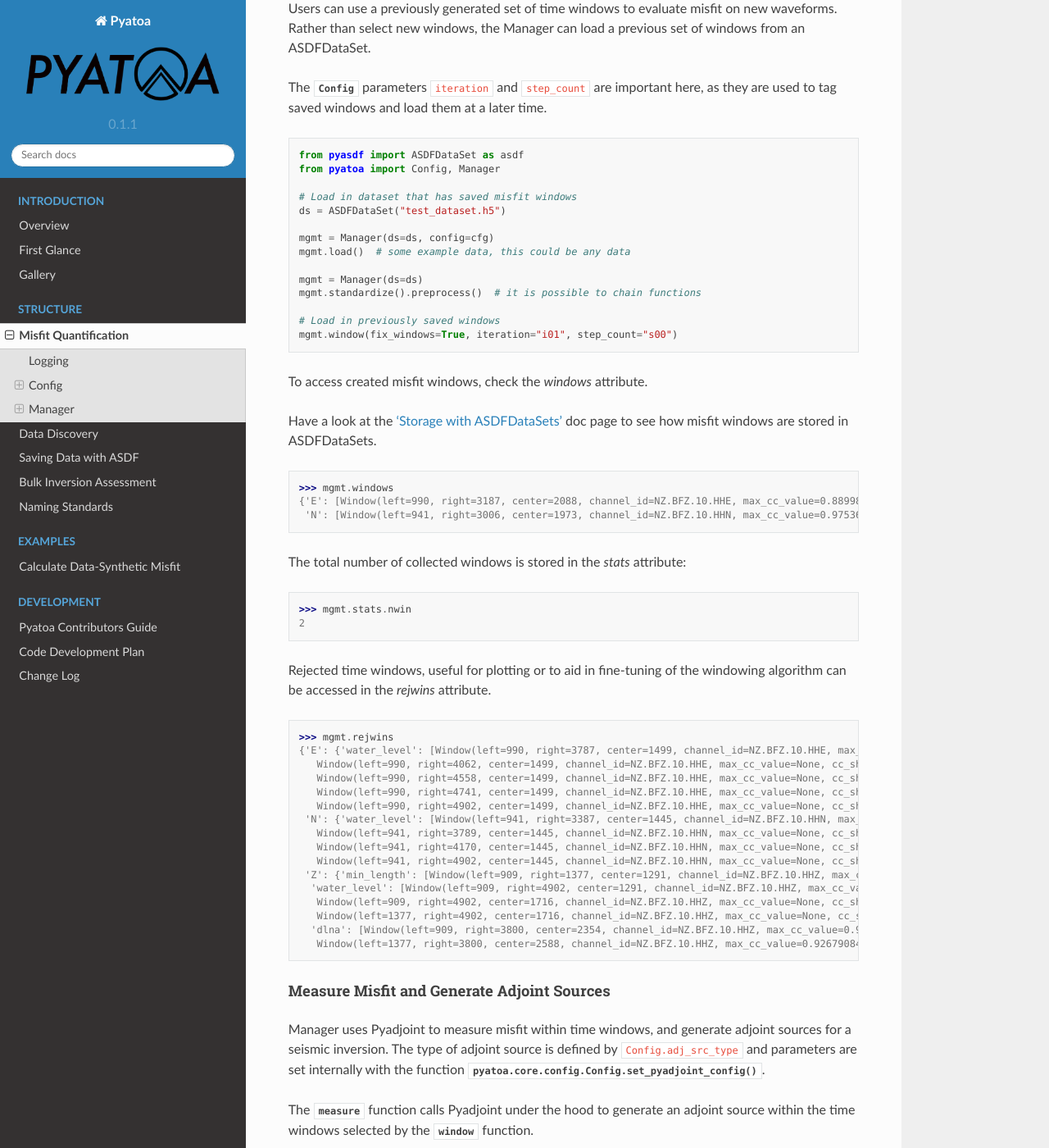
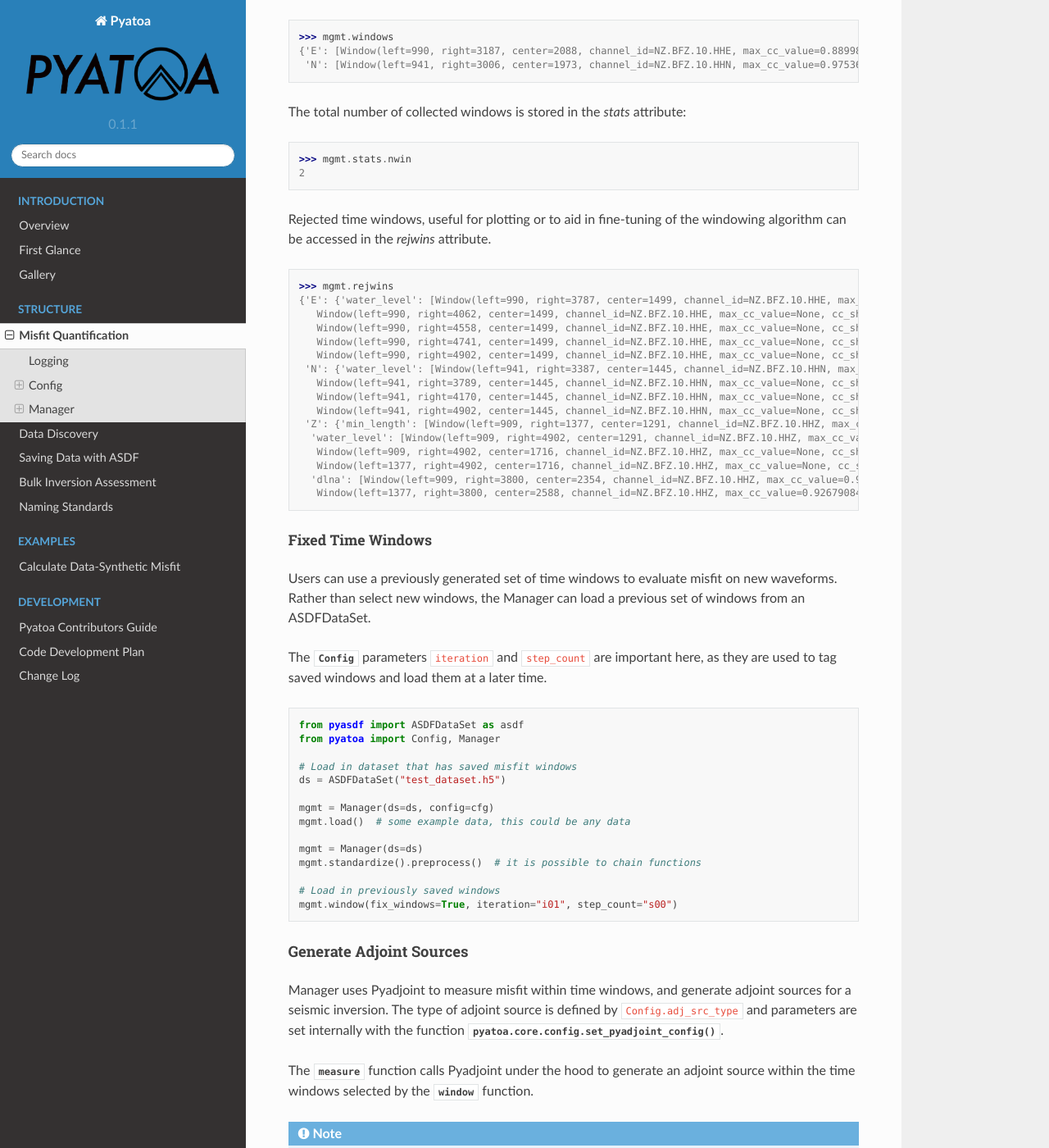
Before and after one commit to adjtomo/pyatoa, a Sphinx documentation site: the page built from docs/misfit.rst, in a window 1280 px wide and 1400 px high, scrolled down 8128 px. Shown: the whole window at 82% size. Built offline with Sphinx 7.4.7 and the Read the Docs theme 2.0.0, drawn with Linux system fonts in a browser that asks for light colours; pages that are not in the unit, such as notebooks, are missing from menus; some of the changed lines change nothing that is shown; some of the changed text lies outside the part shown.

Commit message:
fixing typos misfit doc page

```diff
--- a/docs/misfit.rst
+++ b/docs/misfit.rst
@@ -20,7 +20,7 @@
 
 An example of logging to stdout during misfit quantification:
 
-.. parsed-literal::
+.. code-block:: text
 
     [2022-03-03 11:01:32] - pyatoa - INFO: preprocessing observation data
     [2022-03-03 11:01:32] - pyatoa - INFO: adjusting taper to cover time offset -20.0
@@ -91,7 +91,7 @@
 
     cfg.write(write_to="config.yaml", fmt="yaml")
 
-See the `'Storage with ASDFDataSets' <storage.html>`__ doc page to see how
+See the `Saving data with ASDF <storage.html>`__ doc page to see how
 the Config object is written to ASDFDataSets.
 
 
@@ -124,7 +124,7 @@
 +++++++++++++
 
 The ``observed_tag`` and ``synthetic_tag`` parameters are used to save waveforms
-in ASDFDataSets. See the `'Storage with ASDFDataSets' <storage.html>`__ doc page
+in ASDFDataSets. See the `Saving data with ASDF <storage.html>`__ doc page
 to see how to access waveforms within an ASDFDatASet.
 
 The `synthetic_tag` distinguishes which model they were
@@ -148,16 +148,14 @@
 `Pyflex Config <http://adjtomo.github.io/pyflex/#config-object>`__ and
 `Pyadjoint Config
 <https://github.com/krischer/pyadjoint/blob/master/src/pyadjoint/config.py>`__
-objects.
-
-Valid parameters of those :class:`Config <pyatoa.core.config.Config>` objects
+objects. Valid parameters of those :class:`Config <pyatoa.core.config.Config>` objects
 can be passed directly to Config.
 
 The ``pyflex_preset`` and ``adj_src_type`` parameter lets the User define the
 misfit function.
 
-Click here for available `pyflex_preset <https://github.com/adjtomo/pyatoa/blob/master/pyatoa/plugins/pyflex_presets.py>`__
-Click here for available `adj_src_types <http://adjtomo.github.io/pyadjoint/adjoint_sources/index.html>`__
+- `Click here to see available Pyflex presets <https://github.com/adjtomo/pyatoa/blob/master/pyatoa/plugins/pyflex_presets.py>`__
+- `Click here to see available adjoint source types <http://adjtomo.github.io/pyadjoint/adjoint_sources/index.html>`__
 
 .. code:: python
 
@@ -240,7 +238,7 @@
 
 
 The load function is also used to load previously saved data from an
-ASDFDataSet. See the `'Storage with ASDFDataSets' <storage.html>`__ doc page for
+ASDFDataSet. See the `Saving data with ASDF <storage.html>`__ doc page for
 more information.
 
 
@@ -362,8 +360,8 @@
 - :meth:`window <pyatoa.core.manager.Manager.window>`: generate misfit windows based on preprocessed data
 - :meth:`measure <pyatoa.core.manager.Manager.measure>`: calculate misfit and generate adjoint sources for given windows
 
-Standardize
-+++++++++++
+Standardize Time Series
+++++++++++++++++++++++++
 
 Oftentimes, observed and synthetic waveforms will differ in sampling rate,
 start and end time. The
@@ -380,8 +378,8 @@
     trace, as it is assumed that the adjoint source resulting from the
     processing will require the same time array as the synthetics.
 
-Preprocess
-++++++++++
+Preprocess Waveforms
++++++++++++++++++++++
 
 The :meth:`preprocess <pyatoa.core.manager.Manager.preprocess>` function
 involves detrending and filtering, with additional instrument response removal
@@ -445,9 +443,9 @@
 
 Pyatoa uses Pyflex to window observed and synthetic waveforms. Windowing
 parameters are stored in ``Config.pyflex_config`` and is set internally via
-the function :meth:`pyatoa.core.config.Config.set_pyflex_config`
+the function :meth:`pyatoa.core.config.set_pyflex_config`
 
-Under the hood, the :meth:`window <pyatoa.core.mananger.Manager.window>` calls
+Under the hood, the :meth:`window <pyatoa.core.manager.Manager.window>` calls
 the Pylex package to generate misfit windows for the two waveforms ``st_obs``
 and ``st_syn``.
 
@@ -456,37 +454,9 @@
 
     mgmt.window()
 
-Fixed Time Windows
-...................
-
-Users can use a previously generated set of time windows to evaluate
-misfit on new waveforms. Rather than select new windows, the Manager can load
-a previous set of windows from an ASDFDataSet.
-
-The :class:`Config <pyatoa.core.config.Config>` parameters ``iteration`` and
-``step_count`` are important here, as they are used to tag saved windows and
-load them at a later time.
-
-.. code:: python
-
-    from pyasdf import ASDFDataSet as asdf
-    from pyatoa import Config, Manager
-
-    # Load in dataset that has saved misfit windows
-    ds = ASDFDataSet("test_dataset.h5")
-
-    mgmt = Manager(ds=ds, config=cfg)
-    mgmt.load()  # some example data, this could be any data
-
-    mgmt = Manager(ds=ds)
-    mgmt.standardize().preprocess()  # it is possible to chain functions
-
-    # Load in previously saved windows
-    mgmt.window(fix_windows=True, iteration="i01", step_count="s00")
-
 To access created misfit windows, check the `windows` attribute.
 
-Have a look at the `'Storage with ASDFDataSets' <storage.html>`__ doc page to
+Have a look at the `Saving data with ASDF <storage.html>`__ doc page to
 see how misfit windows are stored in ASDFDataSets.
 
 .. code:: python
@@ -526,22 +496,51 @@
       'dlna': [Window(left=909, right=3800, center=2354, channel_id=NZ.BFZ.10.HHZ, max_cc_value=0.9101699760469617, cc_shift=85, dlnA=-1.3118583378421544),
        Window(left=1377, right=3800, center=2588, channel_id=NZ.BFZ.10.HHZ, max_cc_value=0.9267908457090609, cc_shift=86, dlnA=-1.3247299121081957)]}}
 
+Fixed Time Windows
+...................
 
-Measure Misfit and Generate Adjoint Sources
-++++++++++++++++++++++++++++++++++++++++++++
+Users can use a previously generated set of time windows to evaluate
+misfit on new waveforms. Rather than select new windows, the Manager can load
+a previous set of windows from an ASDFDataSet.
+
+The :class:`Config <pyatoa.core.config.Config>` parameters ``iteration`` and
+``step_count`` are important here, as they are used to tag saved windows and
+load them at a later time.
+
+.. code:: python
+
+    from pyasdf import ASDFDataSet as asdf
+    from pyatoa import Config, Manager
+
+    # Load in dataset that has saved misfit windows
+    ds = ASDFDataSet("test_dataset.h5")
+
+    mgmt = Manager(ds=ds, config=cfg)
+    mgmt.load()  # some example data, this could be any data
+
+    mgmt = Manager(ds=ds)
+    mgmt.standardize().preprocess()  # it is possible to chain functions
+
+    # Load in previously saved windows
+    mgmt.window(fix_windows=True, iteration="i01", step_count="s00")
+
+Generate Adjoint Sources
++++++++++++++++++++++++++
 
 Manager uses Pyadjoint to measure misfit within time windows, and generate
 adjoint sources for a seismic inversion. The type of adjoint source is defined
 by ``Config.adj_src_type`` and parameters are set internally with the function
-:meth:`pyatoa.core.config.Config.set_pyadjoint_config`.
+:meth:`pyatoa.core.config.set_pyadjoint_config`.
 
 
-The :meth:`measure <pyatoa.core.mananger.Manager.measure>` function calls
+The :meth:`measure <pyatoa.core.manager.Manager.measure>` function calls
 Pyadjoint under the hood to generate an adjoint source within the time windows
-selected by the :meth:`window <pyatoa.core.mananger.Manager.window>` function.
+selected by the :meth:`window <pyatoa.core.manager.Manager.window>` function.
 
-If no windows are provided or calculated, the Manager will calcualte misfit
-along the entire time series
+.. note::
+
+    If no windows are provided or calculated, the Manager will calcualte misfit
+    along the entire time series
 
 .. code:: python
 
@@ -606,7 +605,7 @@
 Flow Function
 ++++++++++++++
 
-The :meth:`flow <pyatoa.core.mananger.Manager.flow>` function simply chains all
+The :meth:`flow <pyatoa.core.manager.Manager.flow>` function simply chains all
 the preprocessing steps together. It is equivalent to running standardize,
 preprocess, window and measure one after another.
 
```
